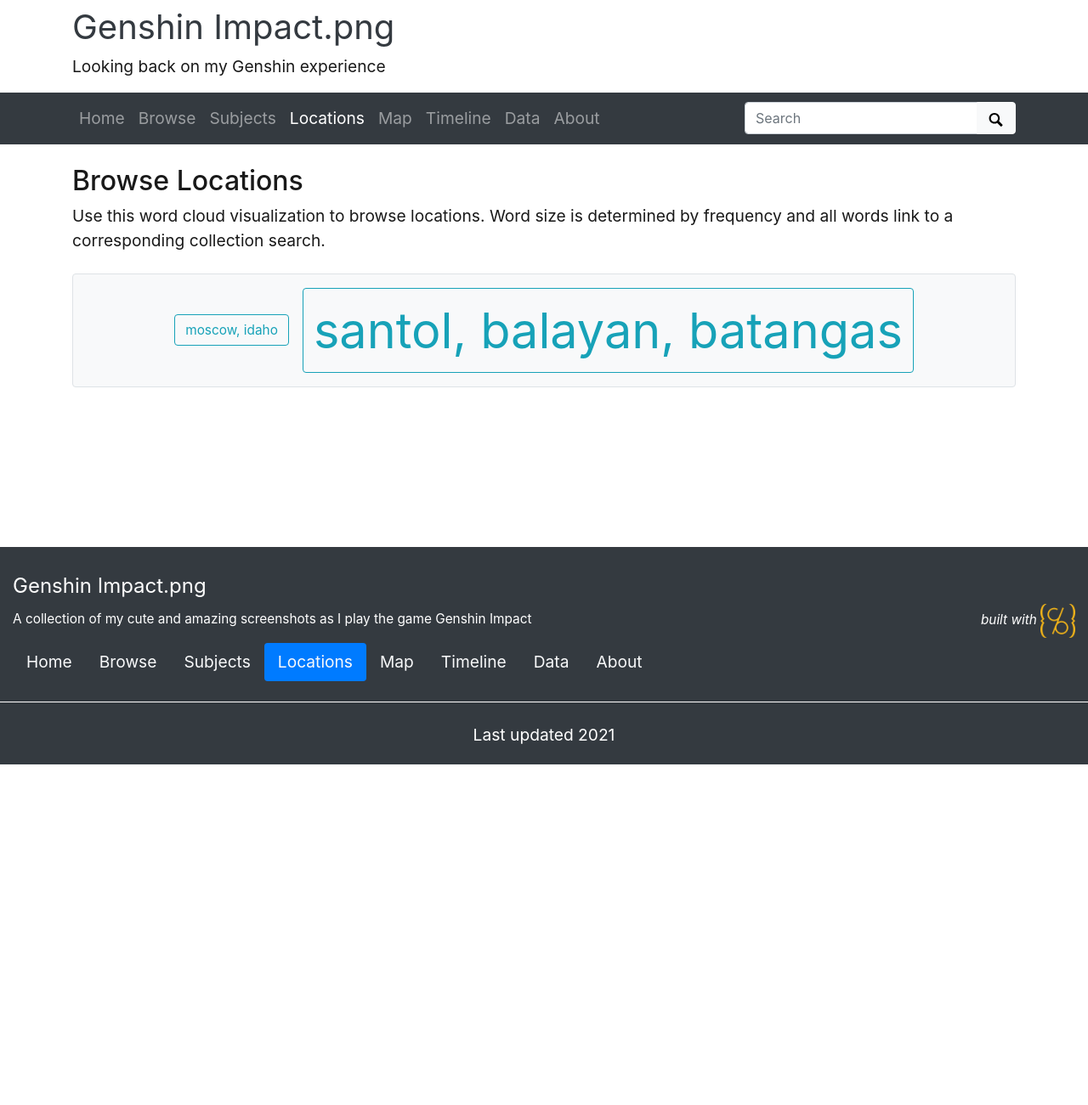
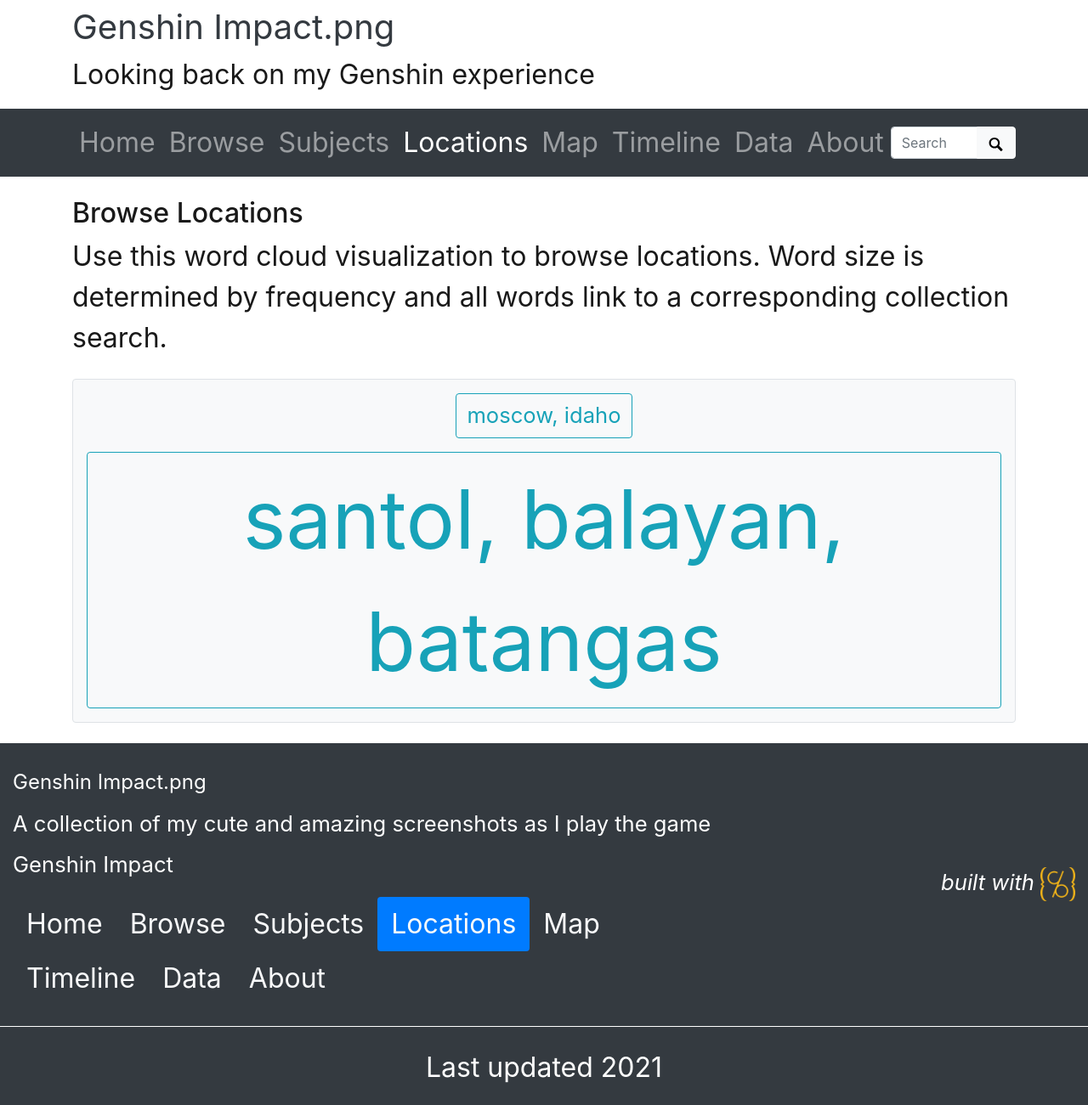
Before and after one commit to flamingo-code/NSTP-SLIS-First-Digital-Library, a Jekyll site: the page built from pages/locations.md, in a window 1280 px wide. Shown: the whole page at 85% size. Built offline with Jekyll 4.4.1, drawn with Linux system fonts in a browser that asks for light colours; before the commit the page ends 900 px from its top, so only the background shows below that.

Commit message:
Update theme.yml

```diff
--- a/_data/theme.yml
+++ b/_data/theme.yml
@@ -80,7 +80,7 @@
 bootswatch: # leave blank or comment out for plain bootstrap
 
 # THEME FONTS
-base-font-size: 1.2em
+base-font-size: 2.0em
 text-color: "#191919"
 link-color: "#17a2b8"
 base-font-family: # comment out for bootstrap defaults. e.g. Roboto
```
